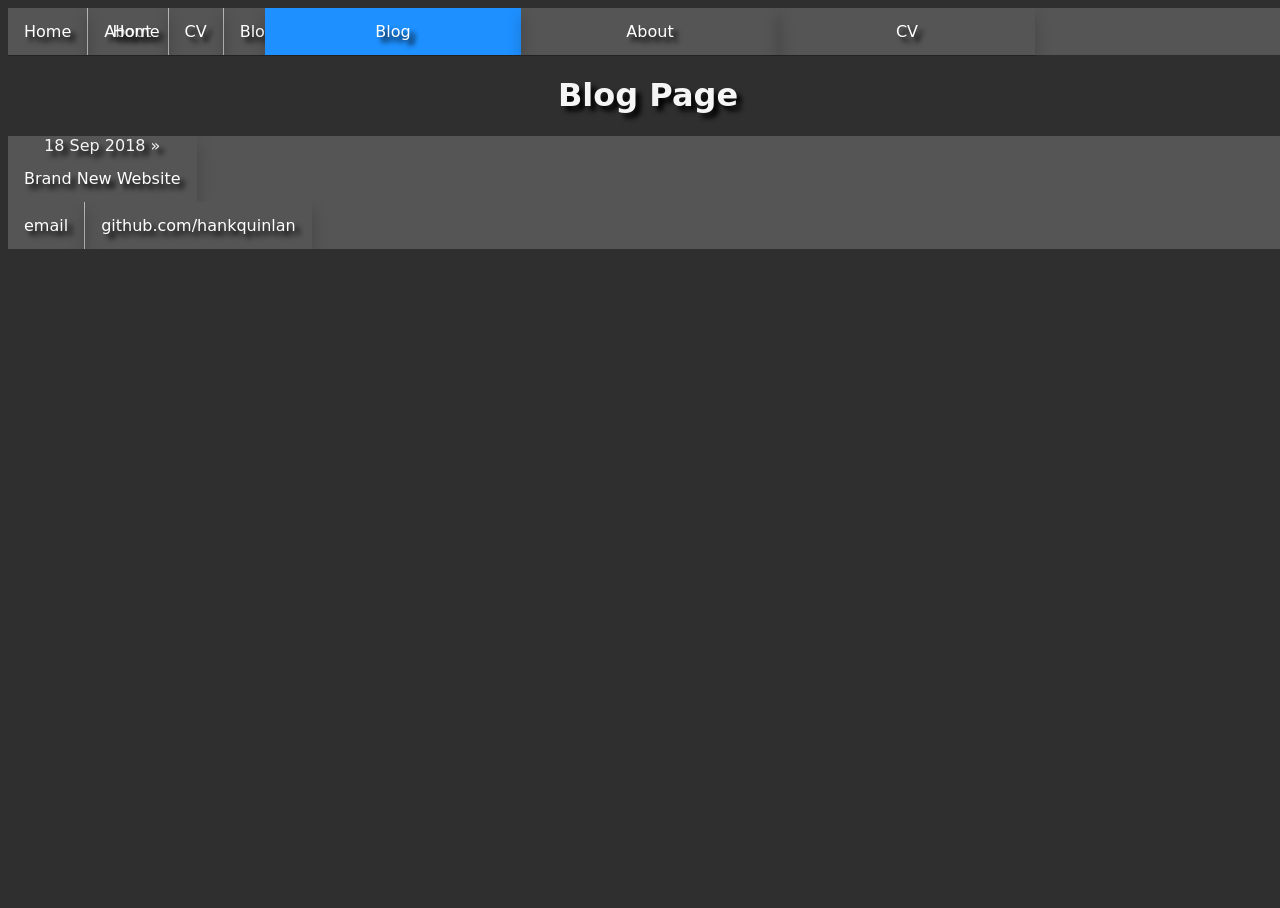
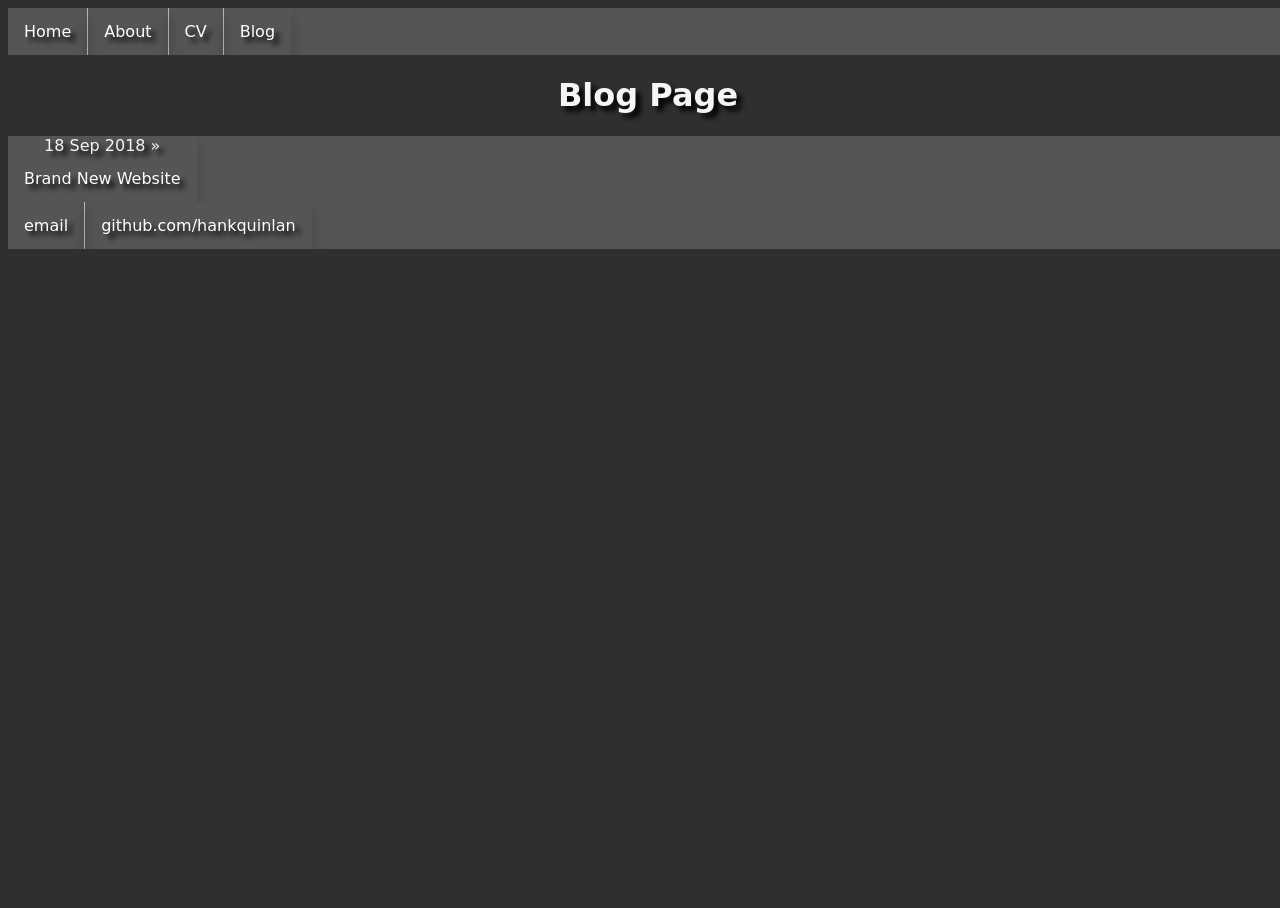
Before and after one commit to lemueldls/lemueld6200.github.io, a Jekyll site: the page built from blog/index.html, in a window 1280 px wide. Built offline with Jekyll 4.4.1, drawn with Linux system fonts in a browser that asks for light colours.

Commit message:
Update index.html

```diff
--- a/blog/index.html
+++ b/blog/index.html
@@ -2,18 +2,13 @@
 layout: default
 title: Blog Page
 ---
-	<ul class="menu">
-		<li><a href="/">Home</a></li>
-		<li><a class="active" href="/blog">Blog</a></li>
-		<li><a href="/about">About</a></li>
-		<li><a href="/cv">CV</a></li>
-	</ul>
+
 	<h1>{{ page.title }}</h1>
-    <ul class="posts">
-      {% for post in site.posts %}
-        <li><span>{{ post.date | date_to_string }}</span> » <a href="{{ post.url }}" title="{{ post.title }}">{{ post.title }}</a></li>
-      {% endfor %}
-    </ul>
+    	<ul class="posts">
+      		{% for post in site.posts %}
+        		<li><span>{{ post.date | date_to_string }}</span> » <a href="{{ post.url }}" title="{{ post.title }}">{{ post.title }}</a></li>
+      		{% endfor %}
+    	</ul>
 
 <head>
     <meta name="viewport" content="width=device-width, initial-scale=1, maximum-scale=12.0, minimum-scale=.25, user-scalable=yes"/>
```
